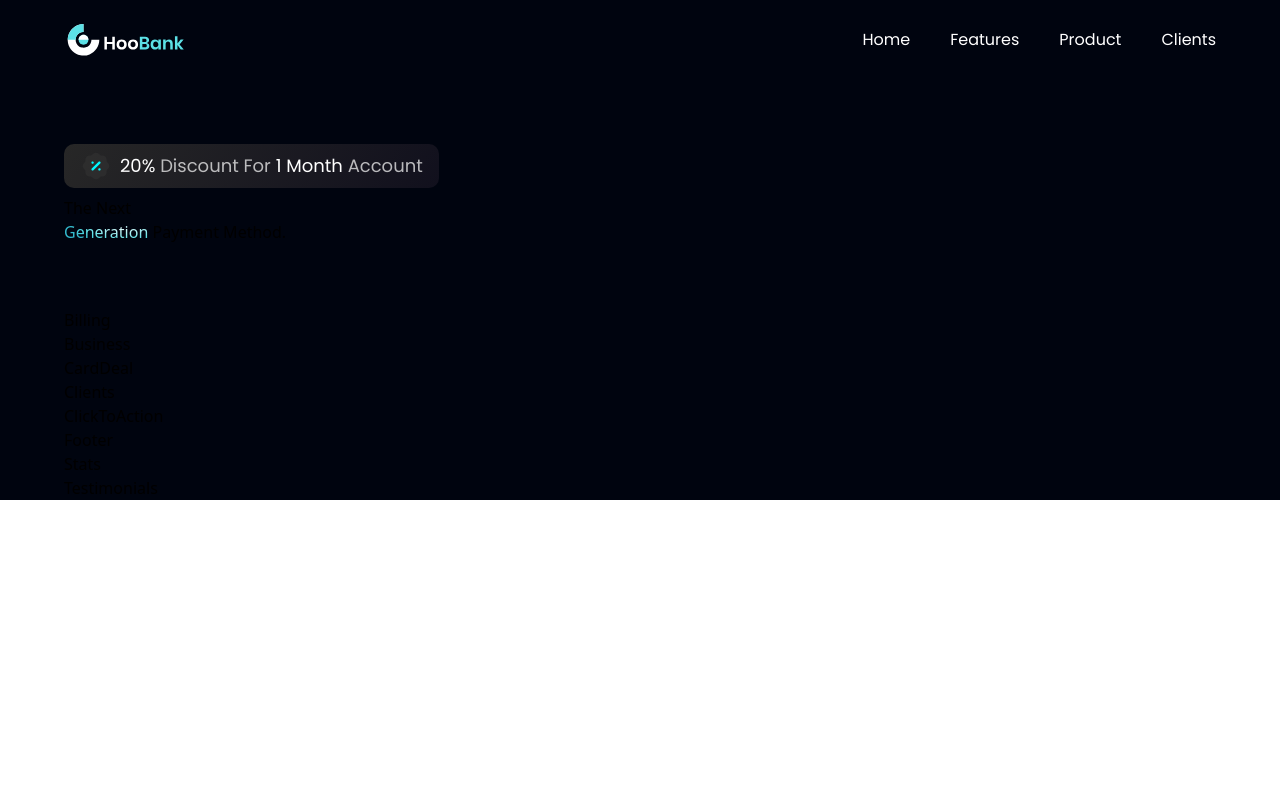
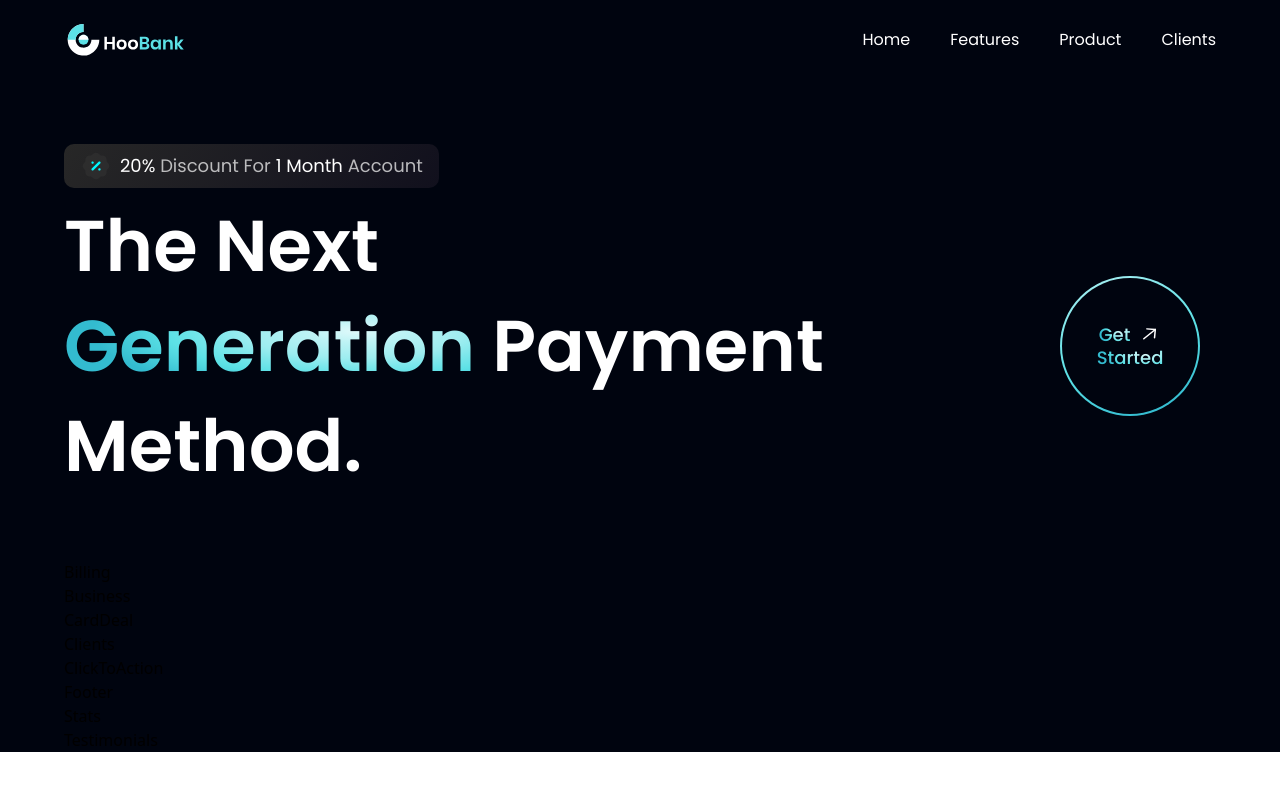
Before and after one commit to Richie1136/BusinessApp, a React (Create React App) app in the folder businessapp/: page / in a window 1280 px wide. Shown: the top 790 px of the page. Built offline with nearby package versions, Linux system fonts and the light colour scheme.

Commit message:
Building out the GetStarted component and imported it inside of the hero component

```diff
--- a/businessapp/src/components/getstarted/GetStarted.js
+++ b/businessapp/src/components/getstarted/GetStarted.js
@@ -1,8 +1,20 @@
+import styles from "../../style"
+import { arrowUp } from "../../assets"
 
-const GetStarted = () => {
-  return (
-    <div>GetStarted</div>
-  )
-}
+const GetStarted = () => (
+  <div className={`${styles.flexCenter} w-[140px] h-[140px] rounded-full bg-blue-gradient p-[2px] cursor-pointer`}>
+    <div className={`${styles.flexCenter} flex-col bg-primary w-[100%] h-[100%] rounded-full`}>
+      <div className={`${styles.flexStart} flex-row`}>
+        <p className="font-poppins font-medium text-[18px] leading-[23px] mr-2">
+          <span className="text-gradient">Get</span>
+        </p>
+        <img className="w-[23px] h-[23px] object-contain" src={arrowUp} alt='arrow-up img' />
+      </div>
+      <p className="font-poppins font-medium text-[18px] leading-[23px]">
+        <span className="text-gradient">Started</span>
+      </p>
+    </div>
+  </div>
+)
 
 export default GetStarted
--- a/businessapp/src/components/hero/Hero.js
+++ b/businessapp/src/components/hero/Hero.js
@@ -1,5 +1,6 @@
 import styles from "../../style"
 import { discount, robot } from "../../assets"
+import GetStarted from '../getstarted/GetStarted'
 
 const Hero = () => (
   <section id='home' className={`flex md:flex-row flex-col ${styles.paddingY}`}>
@@ -12,9 +13,12 @@
         </p>
       </div>
       <div className="flex flex-row justify-between items-center w-full">
-        <h1>The Next <br className="sm:block hidden" /> {" "}
+        <h1 className="flex-1 font-poppins font-semibold ss:text-[72px] text-[52px] text-white ss:leading-[100px] leading-[75px]">The Next <br className="sm:block hidden" /> {" "}
           <span className="text-gradient">Generation</span> {" "}
           Payment Method.</h1>
+        <div className="ss:flex hidden md:mr-4 mr-0">
+          <GetStarted />
+        </div>
       </div>
     </div>
   </section>
```
